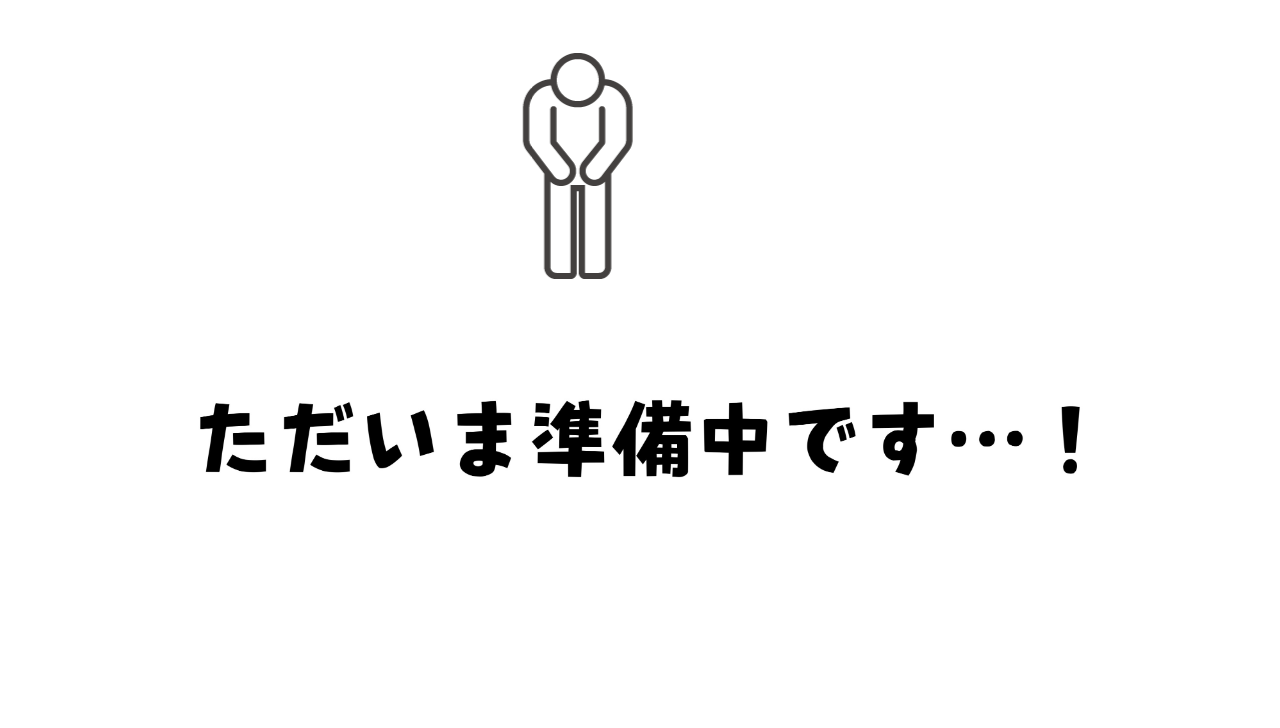
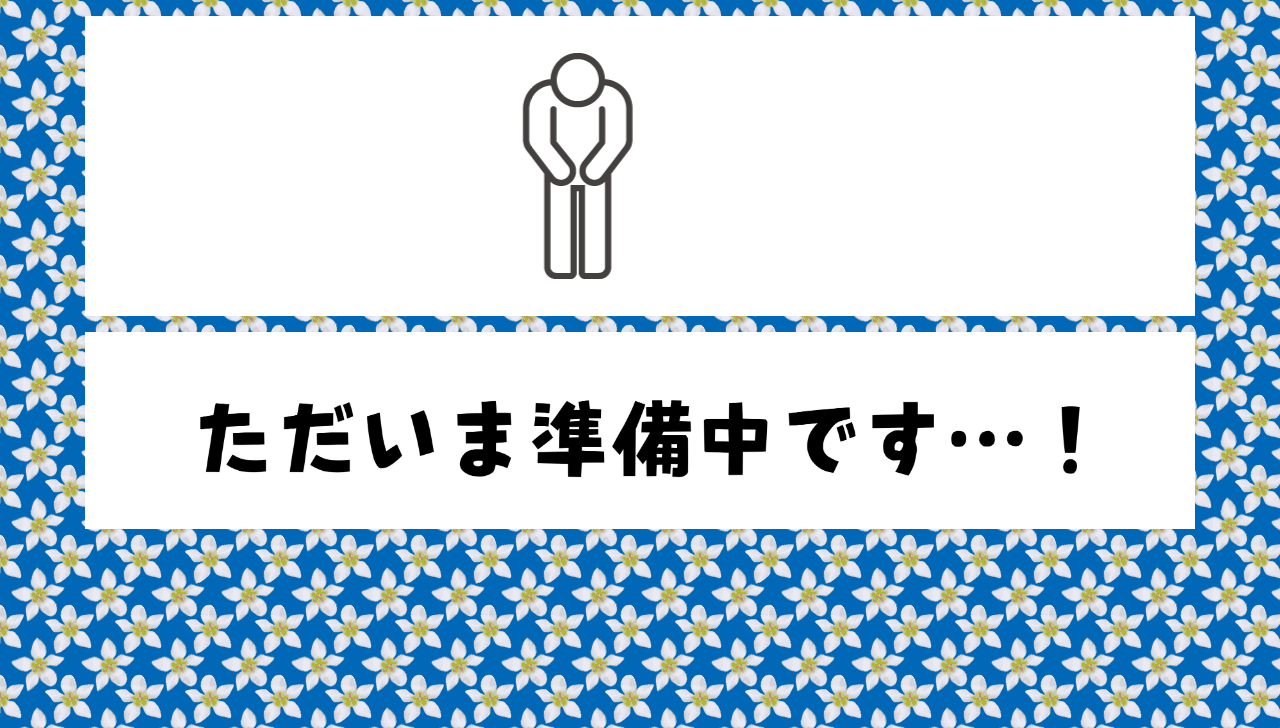
Before and after one commit to malieeee/sample1.2, a plain HTML site: page index.html in a window 1280 px wide. Shown: the part 72-800 px from the top of the page. Drawn offline with nearby package versions, Linux system fonts and the light colour scheme.

Commit message:
Update index.css

```diff
--- a/index.css
+++ b/index.css
@@ -1,5 +1,5 @@
 body {
-    background-image: url();
+    background-image: url(b3-276.gif);
     background-color: #FFFFFF;
 }
 body footer {
```
